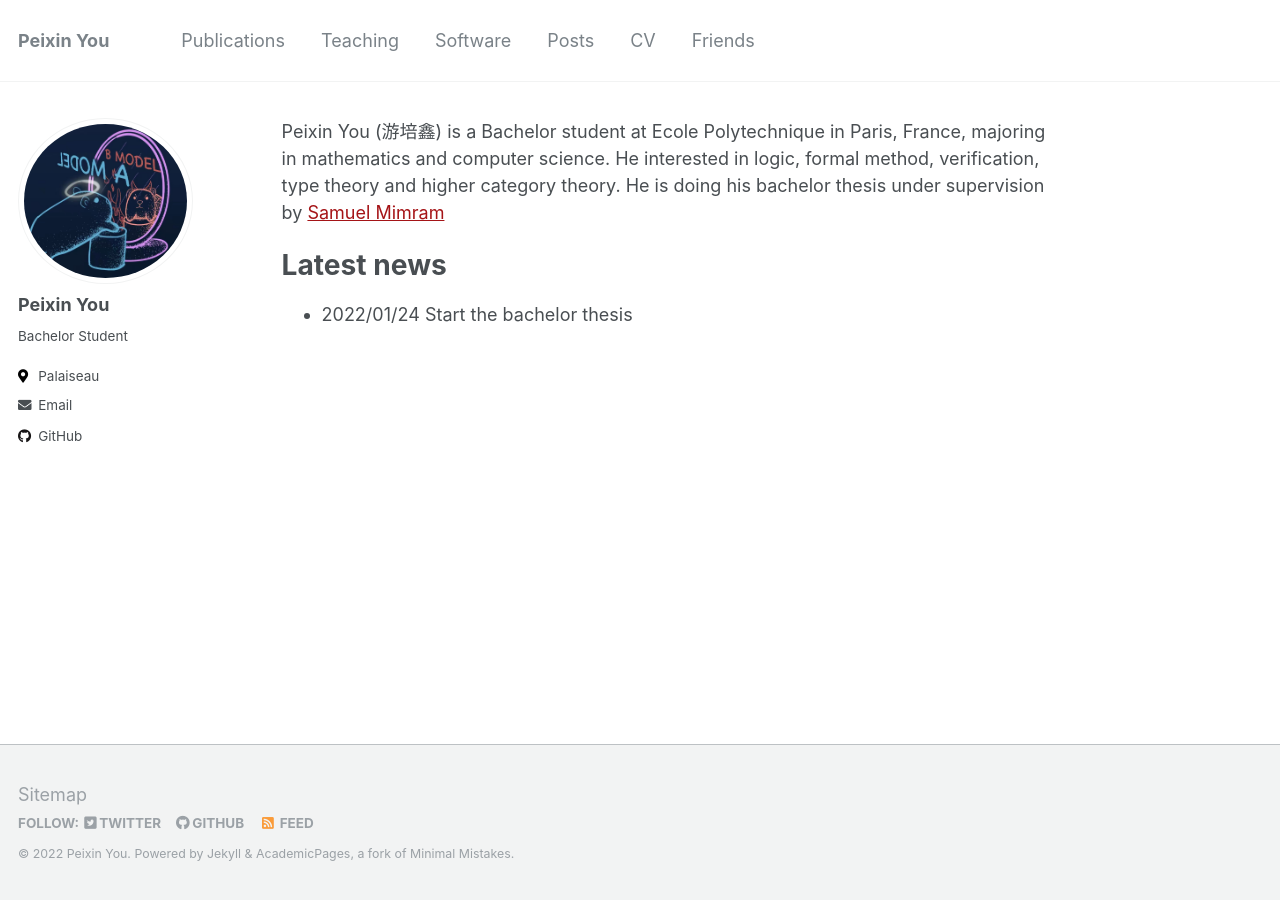
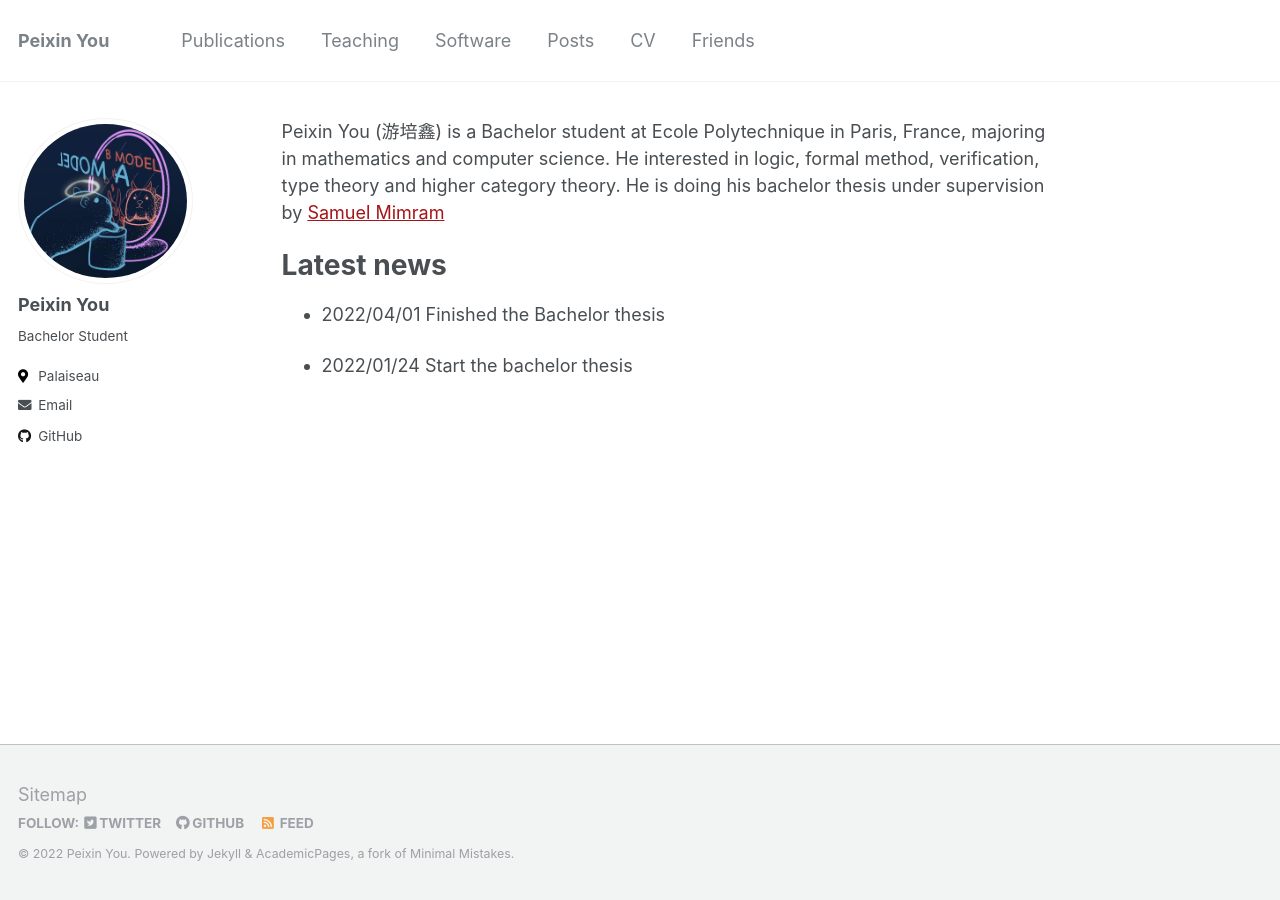
Before and after one commit to hyleIndex/hyleindex.github.io, a Jekyll site: the page built from _pages/about.md, in a window 1280 px wide. Built offline with Jekyll 4.4.1, drawn with Linux system fonts in a browser that asks for light colours.

Commit message:
Update about.md

```diff
--- a/_pages/about.md
+++ b/_pages/about.md
@@ -12,4 +12,6 @@ Peixin You (游培鑫) is a Bachelor student at Ecole Polytechnique in Paris, Fr
 
 # Latest news
 
+- 2022/04/01 Finished the Bachelor thesis
+
 - 2022/01/24 Start the bachelor thesis
```
